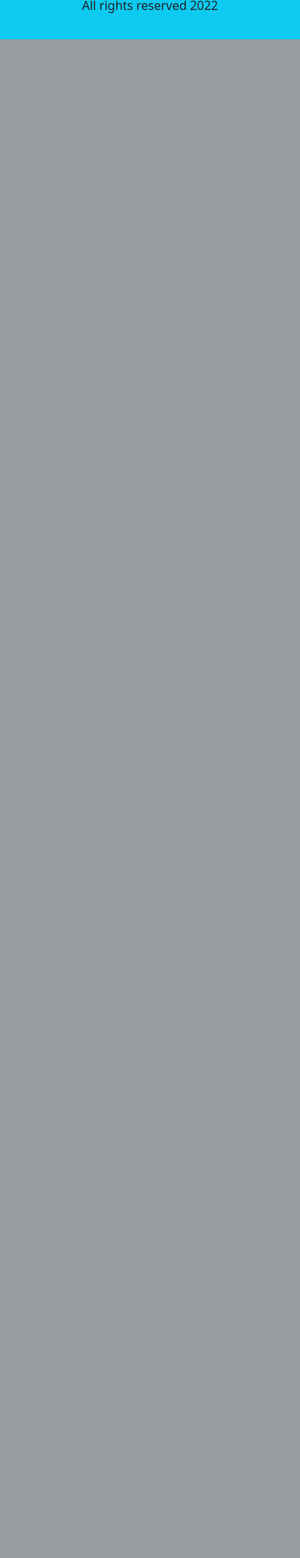
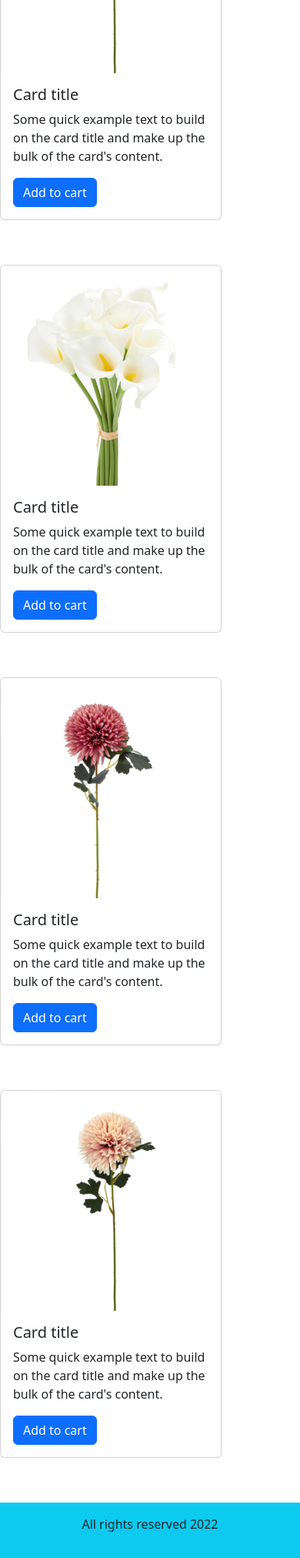
Before and after one commit to thenoiseinspace/php-practice-store-project, a PHP site: page / in a window 390 px wide. Shown: the part 1492-3516 px from the top of the page at 77% size. Before the commit the page ends 1543 px from the top, so only its background shows below. Run offline with PHP 8.4, Linux system fonts and the light colour scheme.

Commit message:
populating cards

```diff
--- a/index.php
+++ b/index.php
@@ -77,34 +77,75 @@
 <div class="row">
     <div class="col-md-10">
         <!-- products -->
+        <!--row one-->
         <div class="row">
-            <div class="col-md-4">
+            <div class="col-md-4 mb-2">
                 <div class="card" style="width: 18rem;">
-                <img src="..." class="card-img-top" alt="...">
+                 <img src="./images/calla.jpg" class="card-img-top" alt="...">
                     <div class="card-body">
                         <h5 class="card-title">Card title</h5>
                         <p class="card-text">Some quick example text to build on the card title and make up the bulk of the card's content.</p>
-                    <a href="#" class="btn btn-primary">Go somewhere</a>
+                    <a href="#" class="btn btn-primary">Add to cart</a>
                     </div>
                 </div>
             </div>
-            <div class="col-md-4">
-            <img src="..." class="card-img-top" alt="...">
+
+            <div class="col-md-4 mb-2">
+            <div class="card" style="width: 18rem;">
+                 <img src="./images/chrysanthemum-mauve.jpg" class="card-img-top" alt="...">
                     <div class="card-body">
                         <h5 class="card-title">Card title</h5>
                         <p class="card-text">Some quick example text to build on the card title and make up the bulk of the card's content.</p>
-                    <a href="#" class="btn btn-primary">Go somewhere</a>
+                    <a href="#" class="btn btn-primary">Add to cart</a>
                     </div>
                 </div>
             </div>
-            <div class="col-md-4">
-            <img src="..." class="card-img-top" alt="...">
+
+            <div class="col-md-4 mb-2">
+            <div class="card" style="width: 18rem;">
+                 <img src="./images/chrysanthemum-pink.jpg" class="card-img-top" alt="...">
                     <div class="card-body">
                         <h5 class="card-title">Card title</h5>
                         <p class="card-text">Some quick example text to build on the card title and make up the bulk of the card's content.</p>
-                    <a href="#" class="btn btn-primary">Go somewhere</a>
+                    <a href="#" class="btn btn-primary">Add to cart</a>
                     </div>
                 </div>
+        </div>
+    </div>
+
+
+<!--row two-->
+
+<div class="row">
+            <div class="col-md-4 mb-2">
+                <div class="card" style="width: 18rem;">
+                 <img src="./images/calla.jpg" class="card-img-top" alt="...">
+                    <div class="card-body">
+                        <h5 class="card-title">Card title</h5>
+                        <p class="card-text">Some quick example text to build on the card title and make up the bulk of the card's content.</p>
+                    <a href="#" class="btn btn-primary">Add to cart</a>
+                    </div>
+                </div>
+            </div>
+
+            <div class="col-md-4 mb-2">
+            <div class="card" style="width: 18rem;">
+                 <img src="./images/chrysanthemum-mauve.jpg" class="card-img-top" alt="...">
+                    <div class="card-body">
+                        <h5 class="card-title">Card title</h5>
+                        <p class="card-text">Some quick example text to build on the card title and make up the bulk of the card's content.</p>
+                    <a href="#" class="btn btn-primary">Add to cart</a>
+                    </div>
+                </div>
+            </div>
+
+            <div class="col-md-4 mb-2">
+            <div class="card" style="width: 18rem;">
+                 <img src="./images/chrysanthemum-pink.jpg" class="card-img-top" alt="...">
+                    <div class="card-body">
+                        <h5 class="card-title">Card title</h5>
+                        <p class="card-text">Some quick example text to build on the card title and make up the bulk of the card's content.</p>
+                    <a href="#" class="btn btn-primary">Add to cart</a>
                     </div>
                 </div>
         </div>
--- a/style.css
+++ b/style.css
@@ -1,3 +1,7 @@
 .logo {
     width: 5%;
 }
+
+.card {
+    margin-bottom: 50px;
+}
```
Lines whose indentation alone changed are shown as unchanged.
